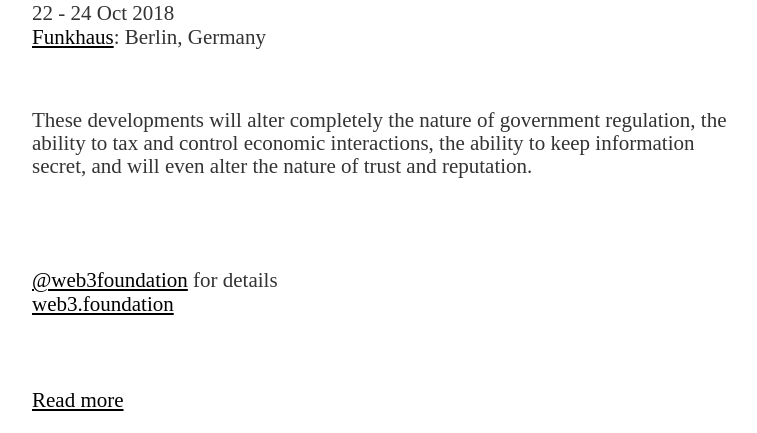
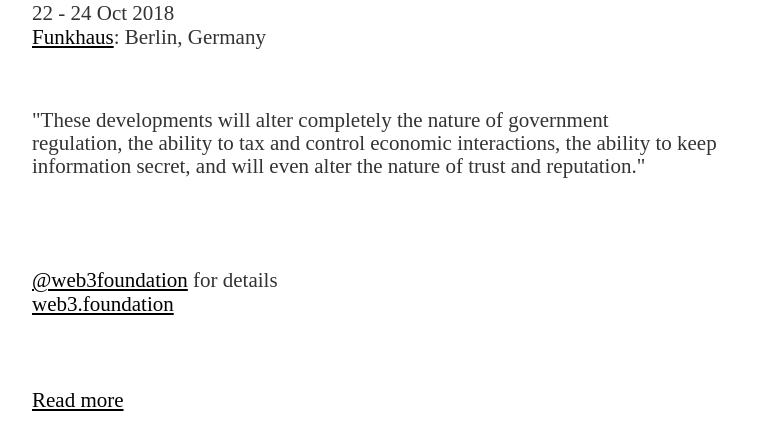
Before and after one commit to net3f/web3summit, a plain HTML site: page index.html in a window 1280 px wide. Shown: the part 153-586 px from the top of the page, without its empty margins (32-789 px from the left). Drawn offline with nearby package versions, Linux system fonts and the light colour scheme.

Commit message:
Update index.html

```diff
--- a/index.html
+++ b/index.html
@@ -21,7 +21,7 @@
       <div class="web3_title_text">
         <div class="text_tnr_small"><strong class="bold-text">Web3 Summit</strong></div>
         <div class="text_tnr_small date">22 - 24 Oct 2018<br><a href="http://www.funkhaus-berlin.net" target="_blank" class="link-5">Funkhaus</a>: Berlin, Germany</div>
-        <div class="text_tnr_small copy">These developments will alter completely the nature of government regulation, the ability to tax and control economic interactions, the ability to keep information secret, and will even alter the nature of trust and reputation.</div>
+        <div class="text_tnr_small copy">"These developments will alter completely the nature of government regulation, the ability to tax and control economic interactions, the ability to keep information secret, and will even alter the nature of trust and reputation."</div>
         <div class="text_tnr_small contact"><a href="https://twitter.com/web3foundation" target="_blank" class="link-2">@web3foundation</a> for details<br><a href="http://web3.foundation" target="_blank" class="link-3">web3.foundation<br><br>‍<br>‍<br></a><a href="https://www.activism.net/cypherpunk/crypto-anarchy.html" target="_blank" class="link-4">Read more</a><a href="https://www.activism.net/cypherpunk/crypto-anarchy.html" target="_blank"><br><br>‍</a></div>
       </div>
     </div>
```
